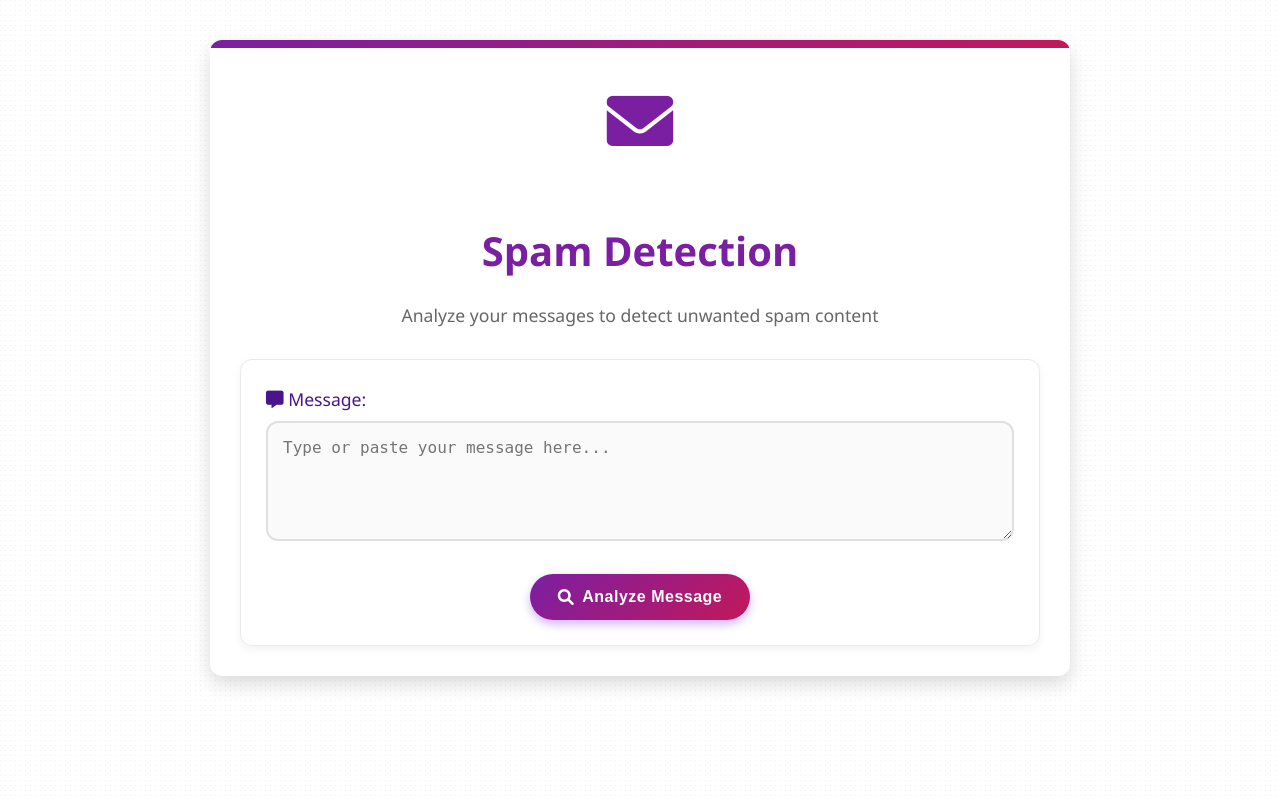
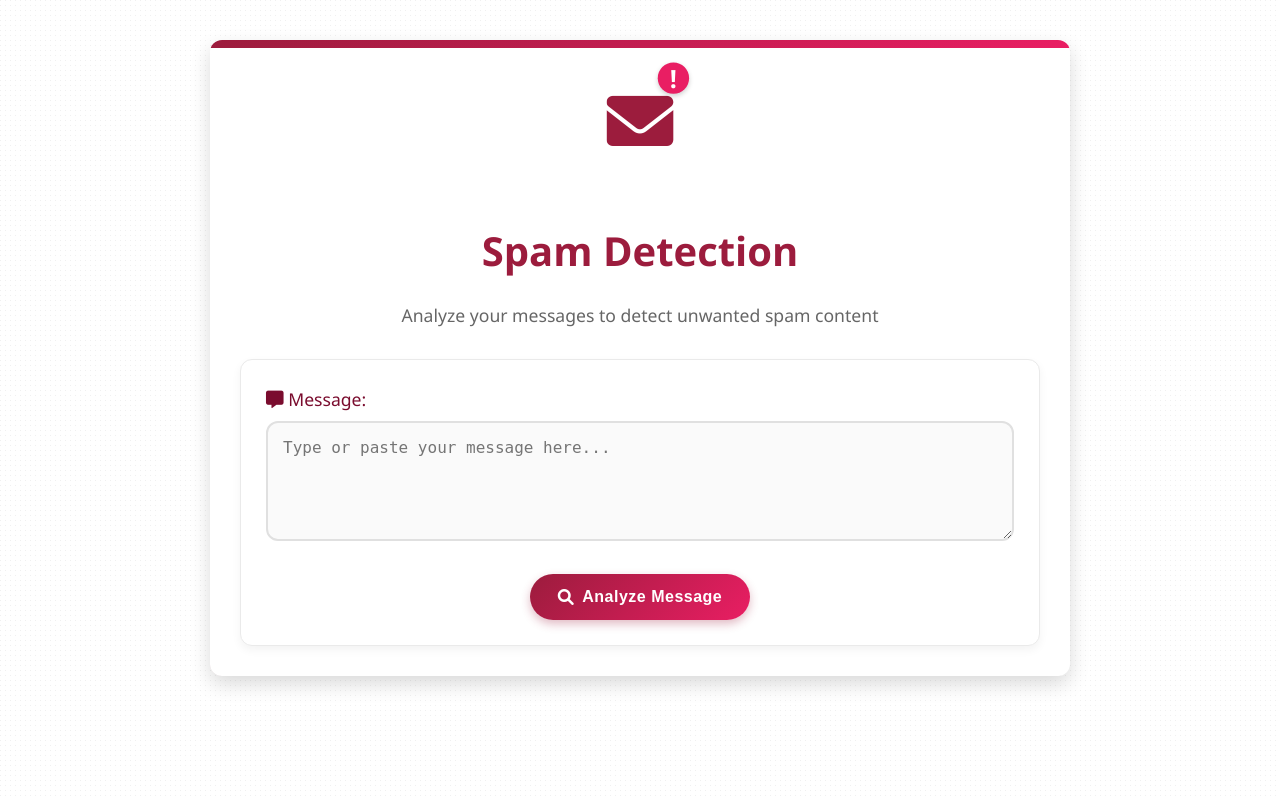
Before and after one commit to miqqie/spam_detection, a Flask app: page / in a window 1280 px wide. Run offline with Flask 3, Linux system fonts and the light colour scheme.

Commit message:
updated predict.html

```diff
--- a/templates/predict.html
+++ b/templates/predict.html
@@ -7,14 +7,14 @@
     <link rel="stylesheet" href="https://cdnjs.cloudflare.com/ajax/libs/font-awesome/6.0.0/css/all.min.css">
     <style>
         :root {
-            --primary-color: #7b1fa2;
-            --secondary-color: #4a148c;
-            --accent-color: #c2185b;
+            --primary-color: #9c1c3d;
+            --secondary-color: #7a0c2e;
+            --accent-color: #e91e63;
             --background-color: #f5f5f5;
             --text-color: #333;
             --border-radius: 12px;
             --box-shadow: 0 8px 20px rgba(0, 0, 0, 0.15);
-            --gradient-bg: linear-gradient(135deg, #7b1fa2, #c2185b);
+            --gradient-bg: linear-gradient(135deg, #9c1c3d, #e91e63);
         }
 
         body {
@@ -59,6 +59,24 @@
             color: var(--primary-color);
             animation: pulse 2s infinite;
             display: inline-block;
+            position: relative;
+        }
+
+        .exclamation-mark {
+            position: absolute;
+            top: -5px;
+            right: -15px;
+            background-color: var(--accent-color);
+            color: white;
+            font-size: 24px;
+            font-weight: bold;
+            width: 30px;
+            height: 30px;
+            border-radius: 50%;
+            display: flex;
+            align-items: center;
+            justify-content: center;
+            box-shadow: 0 2px 5px rgba(0, 0, 0, 0.2);
         }
 
         @keyframes pulse {
@@ -133,12 +151,12 @@
             margin: 0 auto;
             font-weight: 600;
             letter-spacing: 0.5px;
-            box-shadow: 0 4px 10px rgba(98, 0, 234, 0.3);
+            box-shadow: 0 4px 10px rgba(156, 28, 61, 0.3);
         }
 
         button:hover {
             transform: translateY(-2px);
-            box-shadow: 0 6px 15px rgba(123, 31, 162, 0.4);
+            box-shadow: 0 6px 15px rgba(156, 28, 61, 0.4);
         }
 
         button i {
@@ -241,6 +229,7 @@
         <div class="header">
             <div class="header-icon">
                 <i class="fas fa-envelope"></i>
+                <span class="exclamation-mark">!</span>
             </div>
             <h1>Spam Detection</h1>
             <p class="subtitle">Analyze your messages to detect unwanted spam content</p>
```
Also changed, not shown: other parts of templates/predict.html (+1 -32 lines).
